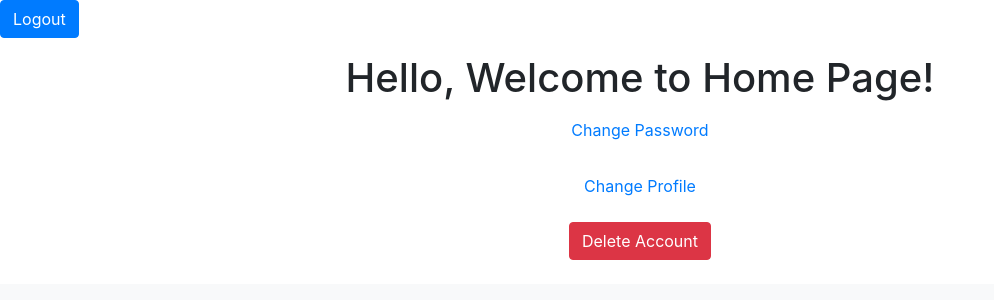
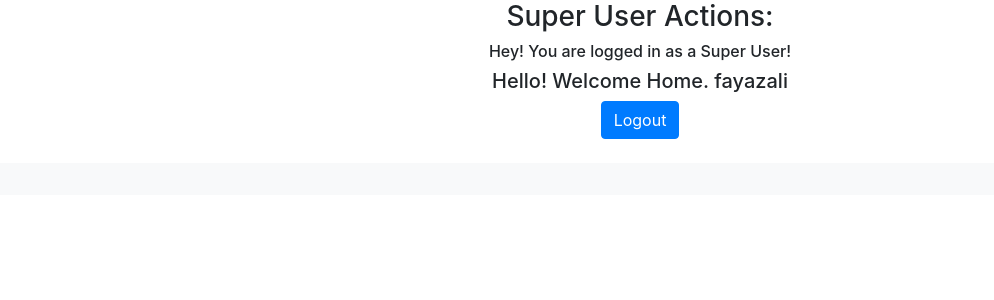
Before and after one commit to Fayaz409/Authentication-Django, a Django app: page / in a window 1280 px wide. Shown: the part 128-428 px from the top of the page, without its empty margins (0-994 px from the left). Run offline with Django 5.2, Linux system fonts and the light colour scheme; a user stored in the database is signed in.

Commit message:
Created a home template for superuser

```diff
--- a/authdemo/authapp/templates/authapp/index.html
+++ b/authdemo/authapp/templates/authapp/index.html
@@ -5,6 +5,19 @@ Home
 {%endblock%}
 
 {%block content%}
+
+{%if user.is_superuser%}
+<div class="text-center">
+
+  <h3>Super User Actions:</h3>
+  <h6>Hey! You are logged in as a Super User!</h6>
+
+   <h5>Hello! Welcome Home. {{user.username}}</h5>
+    <p><a href="{%url 'signout'%}">
+      <button class="btn btn-primary">Logout</button>
+    </a></p>
+</div>
+  {%else%}
   <p><a href="{%url 'signout'%}">
     <button class="btn btn-primary">Logout</button>
   </a></p>
@@ -23,4 +36,5 @@ Home
           <button class="btn btn-danger">Delete Account</button>
       </a></p>
   </div>
+  {%endif%}
 {%endblock%}
```
Also changed, not shown: authdemo/db.sqlite3.
